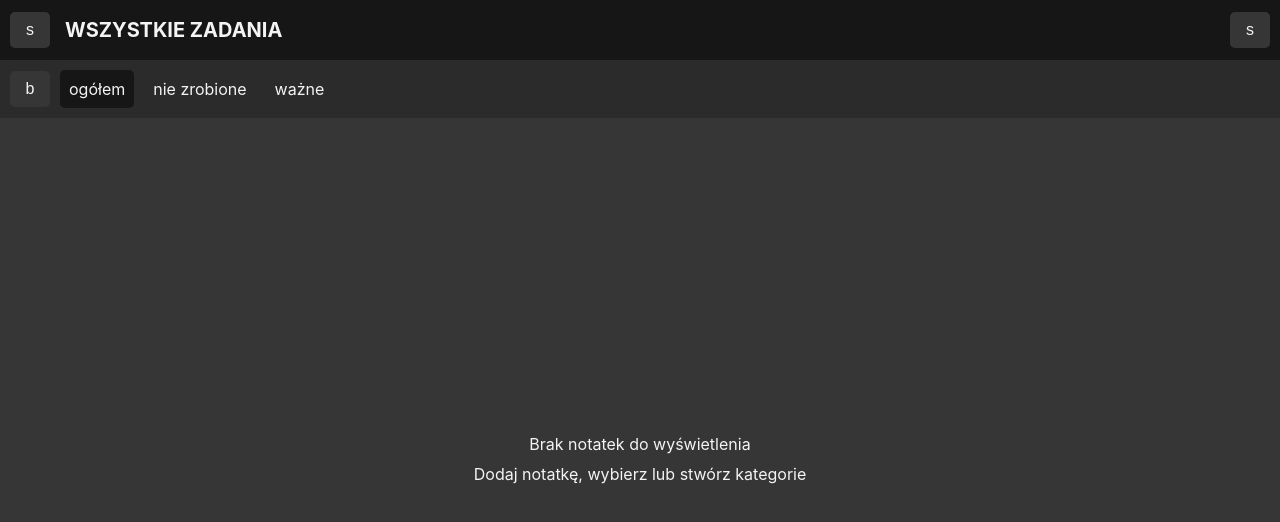
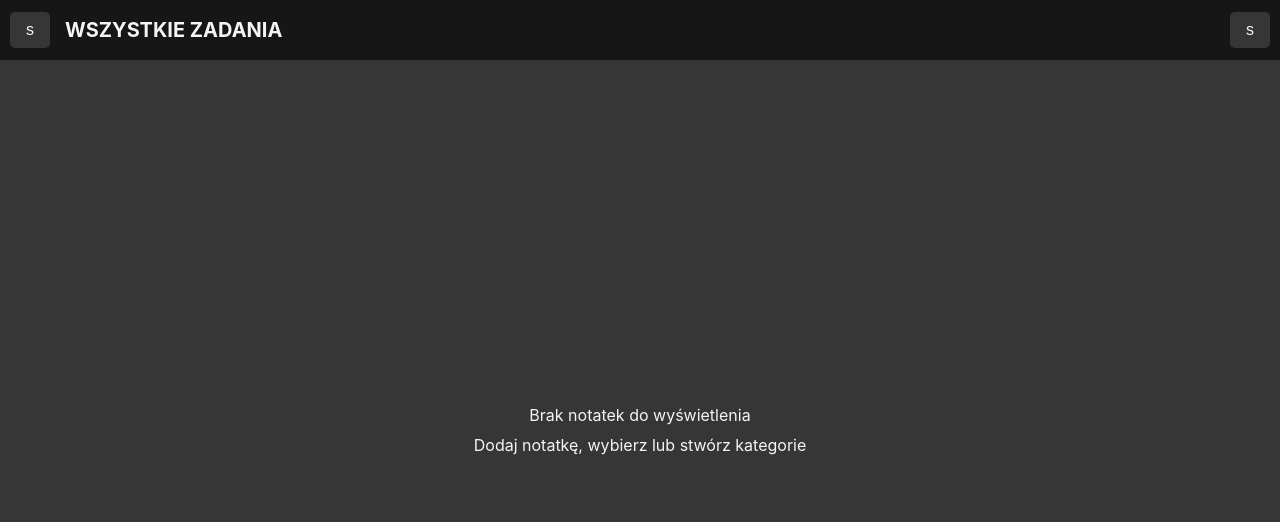
Before and after one commit to Krzaczor/notes, a React (Create React App) app: page /all in a window 1280 px wide. Shown: the top 522 px of the page. Built offline with nearby package versions, Linux system fonts and the light colour scheme.

Commit message:
hide navNotes if notes list is empty

```diff
--- a/src/pages/NoteListPage.tsx
+++ b/src/pages/NoteListPage.tsx
@@ -33,7 +33,7 @@ const NoteListPage = () => {
 
     return (
         <Main>
-            <NavNotes />
+            { notes.length > 0 && <NavNotes /> }
             { notesList.length > 0
                 ? <NotesList notes={notesList} />
                 : <EmptyList />
```
